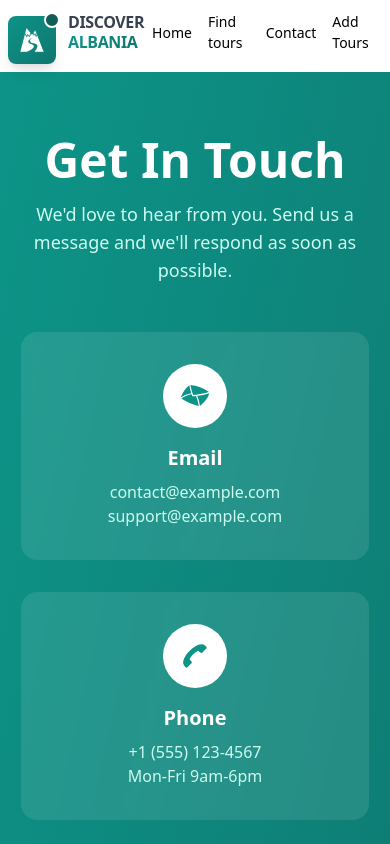
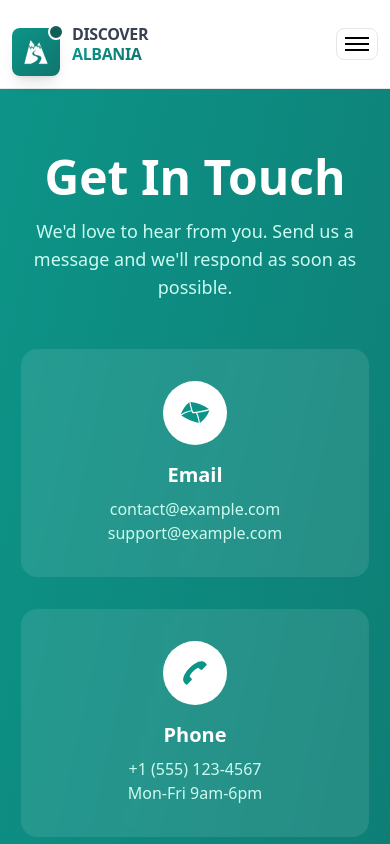
Before and after one commit to suzi216/toursfrontend, a Next.js app: page /contact in a window 390 px wide. Shown: the top 844 px of the page. Built offline with nearby package versions, Linux system fonts and the light colour scheme.

Commit message:
Refactor design of header

```diff
--- a/src/components/core/Header.js
+++ b/src/components/core/Header.js
@@ -1,62 +1,85 @@
-import DiscoverAlbaniaLogo from './Logo'
-
+import { useState } from "react";
+import DiscoverAlbaniaLogo from "./Logo";
 
 const navigation = {
-
   pages: [
-        { name: 'Home', href: '/' },
-        { name: 'Find tours', href: 'tours' },
-        { name: 'Contact', href: 'contact' },
+    { name: "Home", href: "/" },
+    { name: "Find tours", href: "/tours" },
+    { name: "Contact", href: "/contact" },
   ],
-}
+};
 
 export default function Header() {
+  const [open, setOpen] = useState(false);
 
   return (
-        <>
-            <header className="mb-2 bg-white">
+    <header className="sticky top-0 z-50 bg-white border-b">
+      <nav className="mx-auto max-w-8xl p-3 sm:px-6">
+        <div className="flex h-16 items-center justify-between">
 
-                <nav aria-label="Top" className="mx-aut px-2 sm:px-6 lg:px-8">
-
-                    <div className="border-gray-200">
-
-                        <div className="flex justify-between">
-
-                            <div className="lg:block lg:self-stretch">
-
-                                <div className="flex h-full space-x-8">
+          {/* Logo */}
           <DiscoverAlbaniaLogo />
 
-                                </div>
-                            </div>
-
-                            <div className="flex flex-col items-center  w-full">
-                                <div className="flex w-full items-center justify-end w-full h-full ">
+          {/* Desktop Navigation */}
+          <div className="hidden md:flex items-center space-x-8">
             {navigation.pages.map((page) => (
               <a
                 key={page.name}
                 href={page.href}
-                                            className="px-2 text-14 lg:text-2xl "
+                className="sm:text-2xl font-medium text-gray-700 hover:text-black transition"
               >
                 {page.name}
               </a>
             ))}
             <a
               href="/tour/new"
-                                        className="px-2 text-14 lg:text-2xl "
+              className="rounded-md border px-4 py-2 text-2xl font-medium hover:bg-gray-50 transition"
             >
               Add Tours
             </a>
           </div>
 
+          {/* Mobile Toggle */}
+          <button
+            onClick={() => setOpen(!open)}
+            className="md:hidden rounded-lg border p-2"
+            aria-label="Toggle menu"
+          >
+            <div className="space-y-1">
+              <span className={`block h-0.5 w-6 bg-black transition ${open ? "rotate-45 translate-y-1.5" : ""}`} />
+              <span className={`block h-0.5 w-6 bg-black transition ${open ? "opacity-0" : ""}`} />
+              <span className={`block h-0.5 w-6 bg-black transition ${open ? "-rotate-45 -translate-y-1.5" : ""}`} />
+            </div>
+          </button>
+        </div>
 
+        {/* Mobile Menu */}
+        <div
+          className={`md:hidden overflow-hidden transition-all duration-300 ${
+            open ? "max-h-96 opacity-100" : "max-h-0 opacity-0"
+          }`}
+        >
+          <div className="flex flex-col space-y-3 py-4">
+            {navigation.pages.map((page) => (
+              <a
+                key={page.name}
+                href={page.href}
+                className="rounded-lg px-3 py-2 text-base hover:bg-gray-100"
+                onClick={() => setOpen(false)}
+              >
+                {page.name}
+              </a>
+            ))}
+            <a
+              href="/tour/new"
+              className="rounded-lg border px-3 py-2 text-base font-medium"
+              onClick={() => setOpen(false)}
+            >
+              Add Tours
+            </a>
           </div>
         </div>
-                    </div>
-
       </nav>
-
     </header>
-        </>
-    )
+  );
 }
```
Lines whose indentation alone changed are shown as unchanged.
